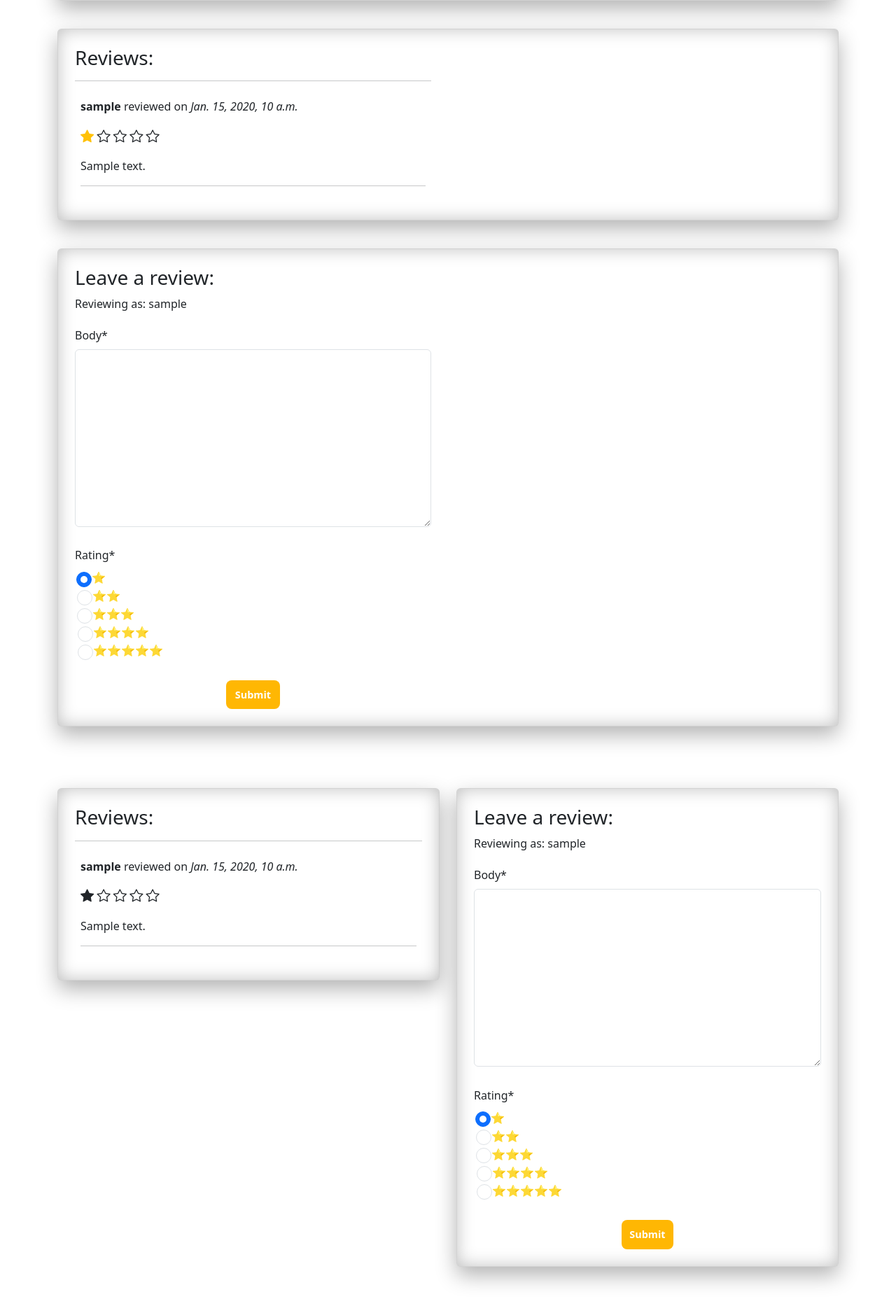
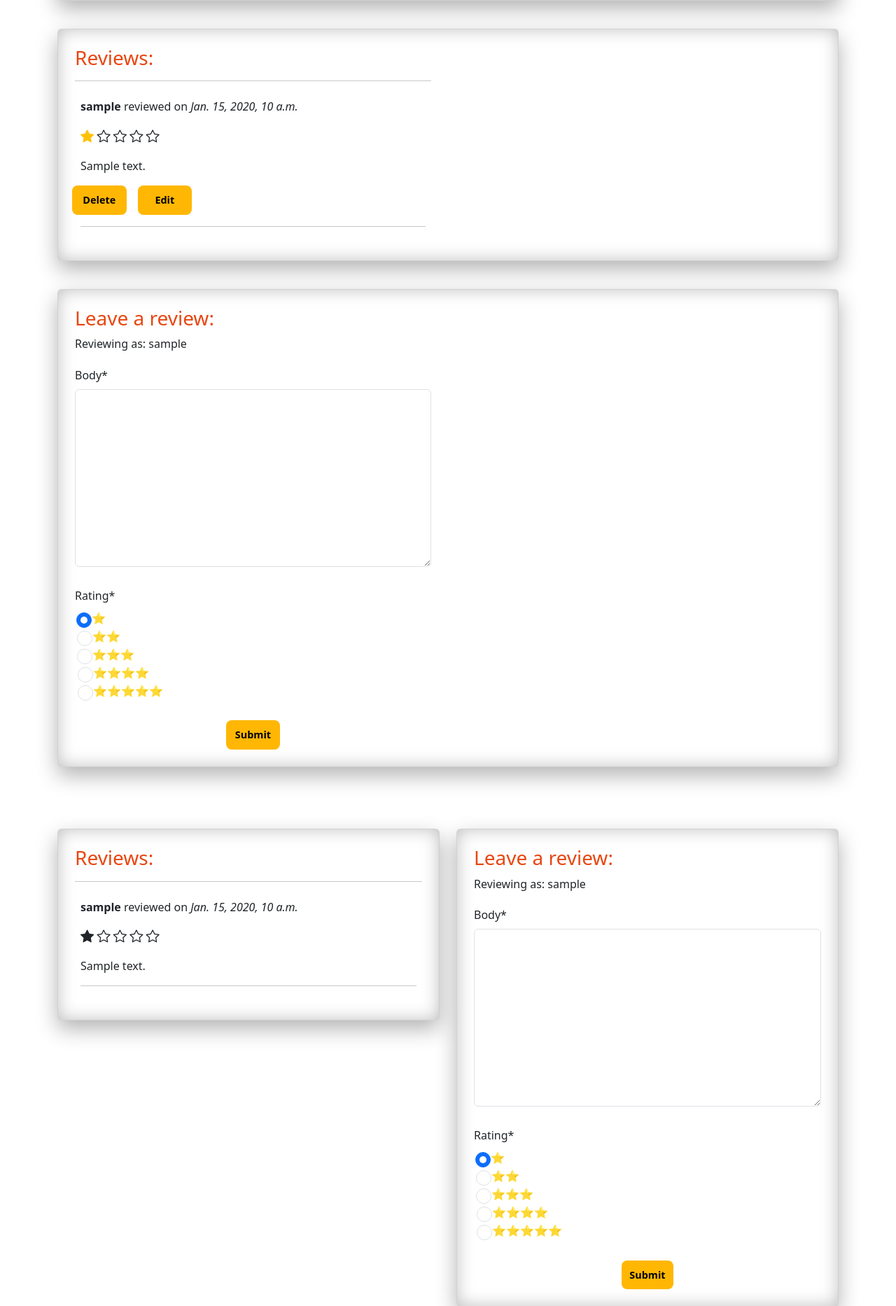
Before and after one commit to PrajaktaSarnaik/flavour-on-fire, a Django app: a page that uses templates/base.html in a window 1280 px wide. Shown: the part 745-2611 px from the top of the page at 70% size. Run offline with Django 5.2, Linux system fonts and the light colour scheme; a user stored in the database is signed in; tables that the repository leaves empty hold one stand-in row (values such as "Sample post"); some libraries are stand-ins or nearby versions.

Commit message:
Add comment edit and delete option

```diff
--- a/recipe/templates/recipe/index.html
+++ b/recipe/templates/recipe/index.html
@@ -194,4 +194,5 @@
 {% block script %}
 <script src="https://cdn.jsdelivr.net/npm/@popperjs/core@2.11.6/dist/umd/popper.min.js"></script>
 <script src="https://cdn.jsdelivr.net/npm/bootstrap@5.3.0-alpha1/dist/js/bootstrap.bundle.min.js"></script>
+<script src="{% static 'js/comments.js' %}"></script>
 {% endblock %}
--- a/recipe/templates/recipe/recipe_detail.html
+++ b/recipe/templates/recipe/recipe_detail.html
@@ -27,7 +27,8 @@
                                 <!-- Recipe title goes in these h1 tags -->
                                 <h1 class="recipe-title">{{ recipe.recipe_title }}</h1>
                                 <p><strong class="text-secondary">
-                                       <a href="#reviews" class="text-decoration-none text-warning"> <i class="bi bi-chat" ></i> {{ comment_count }}</a>
+                                        <a href="#reviews" class="text-decoration-none text-warning"> <i
+                                                class="bi bi-chat"></i> {{ comment_count }}</a>
                                     </strong></p>
                                 <hr>
                                 <!-- Introduction Section -->
@@ -93,16 +94,19 @@
                                             This comment is awaiting approval
                                         </p>
                                         {% endif %}
+                                        {% if user.is_authenticated and comment.author == user %}
+                                        <div class="row gap-3">
+                                            <button class="btn btn-delete" comment_id="{{ comment.id }}">Delete</button>
+
+                                            <button class="btn btn-edit" comment_id="{{ comment.id }}">Edit</button>
+                                        </div>
+                                        {% endif %}
                                         <hr>
-
                                 </div>
-
-
                             </div>
                             <!-- Our for loop ends here -->
                             {% endfor %}
                         </div>
-
                     </div>
                 </div>
             </div>
@@ -110,6 +114,27 @@
     </div>
 </div>
 
+
+<!-- Delete confirmation modal -->
+<div class="modal fade" id="deleteModal" tabindex="-1" aria-labelledby="deleteModalLabel" aria-hidden="true">
+    <div class="modal-dialog">
+        <div class="modal-content card">
+            <div class="modal-header">
+                <h5 class="modal-title" id="deleteModalLabel">Delete comment?</h5>
+                <button type="button" class="btn-close" data-bs-dismiss="modal" aria-label="Close"></button>
+            </div>
+            <div class="modal-body">
+                Are you sure you want to delete your comment?
+                This action cannot be undone.
+            </div>
+            <div class="modal-footer">
+                <button type="button" class="btn btn-secondary" data-bs-dismiss="modal">Close</button>
+                <a id="deleteConfirm" href="#" class="btn
+          btn-danger">Delete</a>
+            </div>
+        </div>
+    </div>
+</div>
 
 <!-- Creating New Comments -->
 <div class="container">
@@ -149,12 +174,13 @@
                     <h3>Reviews:</h3>
                     <hr>
                     {% for comment in comments %}
-                    <div class="p-2 comments {% if not comment.approved and comment.author == user %} faded{% elif not comment.approved %} d-none{% endif %}">
-                        <p class="font-weight-bold"><b>{{ comment.author }}</b> reviewed on <span class="font-weight-normal"><i>{{ comment.created_on }}</i></span></p>
+                    <div
+                        class="p-2 comments {% if not comment.approved and comment.author == user %} faded{% elif not comment.approved %} d-none{% endif %}">
+                        <p class="font-weight-bold"><b>{{ comment.author }}</b> reviewed on <span
+                                class="font-weight-normal"><i>{{ comment.created_on }}</i></span></p>
                         <div class="rating">
                             {% for i in "12345" %}
-                            {% if i|add:"0" <= comment.rating %}
-                            <i class="bi bi-star-fill"></i>
+                            {% if i|add:"0" <= comment.rating %} <i class="bi bi-star-fill"></i>
                                 {% else %}
                                 <i class="bi bi-star"></i>
                                 {% endif %}
@@ -165,6 +191,7 @@
                         {% if not comment.approved and comment.author == user %}
                         <p class="approval">This comment is awaiting approval</p>
                         {% endif %}
+
                     </div>
                     {% endfor %}
                 </div>
@@ -199,4 +226,5 @@
 <script src="https://cdn.jsdelivr.net/npm/bootstrap@5.3.3/dist/js/bootstrap.bundle.min.js"
     integrity="sha384-YvpcrYf0tY3lHB60NNkmXc5s9fDVZLESaAA55NDzOxhy9GkcIdslK1eN7N6jIeHz"
     crossorigin="anonymous"></script>
+<script src="{% static 'js/comments.js' %}"></script>
 {% endblock %}
--- a/recipe/urls.py
+++ b/recipe/urls.py
@@ -6,5 +6,9 @@ urlpatterns = [
     path('', views.RecipeList.as_view(), name='home'),
     path('chef-special/', views.chef_special, name='chef_special'),
     path('<slug:slug>/', views.recipe_detail, name='recipe_detail'),
+    path('<slug:slug>/edit_comment/<int:comment_id>',
+         views.comment_edit, name='comment_edit'),
+    path('<slug:slug>/delete_comment/<int:comment_id>',
+         views.comment_delete, name='comment_delete'),
 
 ]
--- a/recipe/views.py
+++ b/recipe/views.py
@@ -1,4 +1,4 @@
-from django.shortcuts import render, get_object_or_404, redirect
+from django.shortcuts import render, get_object_or_404, redirect, reverse
 from django.contrib.auth.decorators import login_required
 from django.views import generic
 from django.contrib import messages
@@ -78,7 +78,6 @@ def recipe_detail(request, slug):
                 'Comment submitted and awaiting approval'
             )
 
-
     comment_form = CommentForm()
 
     return render(
@@ -91,3 +90,43 @@ def recipe_detail(request, slug):
             "comment_form": comment_form,
         }
     )
+
+
+def comment_edit(request, slug, comment_id):
+    """
+    view to edit comments
+    """
+    if request.method == "POST":
+
+        queryset = Recipe.objects.filter(status=1)
+        recipe = get_object_or_404(queryset, slug=slug)
+        comment = get_object_or_404(Comment, pk=comment_id)
+        comment_form = CommentForm(data=request.POST, instance=comment)
+
+        if comment_form.is_valid() and comment.author == request.user:
+            comment = comment_form.save(commit=False)
+            comment.recipe = recipe
+            comment.approved = False
+            comment.save()
+            messages.add_message(request, messages.SUCCESS, 'Comment Updated!')
+        else:
+            messages.add_message(request, messages.ERROR, 'Error updating comment!')
+
+    return HttpResponseRedirect(reverse('recipe_detail', args=[slug]))
+
+
+def comment_delete(request, slug, comment_id):
+    """
+    view to delete comment
+    """
+    queryset = Recipe.objects.filter(status=1)
+    recipe = get_object_or_404(queryset, slug=slug)
+    comment = get_object_or_404(Comment, pk=comment_id)
+
+    if comment.author == request.user:
+        comment.delete()
+        messages.add_message(request, messages.SUCCESS, 'Comment deleted!')
+    else:
+        messages.add_message(request, messages.ERROR, 'You can only delete your own comments!')
+
+    return HttpResponseRedirect(reverse('recipe_detail', args=[slug]))
--- a/static/css/style.css
+++ b/static/css/style.css
@@ -2,6 +2,10 @@ html,
 body {
     min-height: 100vh;
     scroll-behavior: smooth;
+}
+
+h5,h3{
+    color: #E84610;
 }
 
 .alert-info{
@@ -190,7 +194,7 @@ body {
 
 .custom-card h3 {
     color: #E84610; /* Sign-in heading color */
-    font-size: 2.3rem; /* Smaller heading */
+    font-size: 1.8rem; /* Smaller heading */
     font-weight: bold;
     margin-bottom: 1rem;
 }
@@ -216,9 +220,11 @@ input:focus, textarea:focus {
 /* Submit Button */
 .btn-signin,
 .btn-signup,
-.btn-signout {
+.btn-signout,
+.btn-edit,
+.btn-delete {
     background-color: #ffb703; /* Button color */
-    color: white;
+    color: black;
     border: none;
     padding: 10px 5px; /* Reduced padding */
     font-size: 0.9rem; /* Smaller font size */
@@ -227,12 +233,19 @@ input:focus, textarea:focus {
     width: 15%;
     transition: background-color 0.3s ease;
     display: block; /* Make the button a block element */
+
+}
+.btn-signin,
+.btn-signup,
+.btn-signout{
     margin: 0 auto; /* Center the button horizontally */
 }
 
 .btn-signin:hover,
 .btn-signup:hover,
-.btn-signout:hover {
+.btn-signout:hover,
+.btn-edit:hover,
+.btn-delete:hover {
     background-color: #111111; /* Darker hover effect */
     color: #fff;
 
@@ -240,10 +253,14 @@ input:focus, textarea:focus {
 /* Adding a subtle shadow to the button on hover */
 .btn-signin:focus,
 .btn-signup:focus,
-.btn-signout:focus{
+.btn-signout:focus,
+.btn-edit:focus,
+.btn-delete:focus {
     outline: none;
     box-shadow: 0 0 10px rgba(255, 183, 3, 0.7);
 }
+
+
 
 /* Additional spacing and layout adjustments for the form */
 form {
@@ -281,6 +298,7 @@ ul.errorlist li {
 
 /************ Cards ************/
 /* Card shadow effect */
+
 .recipe-entry:nth-child(3n+1),
 .card{
     box-shadow: inset 0 0 15px rgba(0, 0, 0, 0.15), 0 6px 18px rgba(0, 0, 0, 0.1);
@@ -339,6 +357,7 @@ p.approval {
 }
 
 .footer h5 {
+    color: #ffb703;
     font-weight: 600;
     margin-bottom: 0.3rem;
 }
--- /dev/null
+++ b/static/js/comments.js
@@ -0,0 +1,48 @@
+console.log("comments.js loaded");
+
+const editButtons = document.getElementsByClassName("btn-edit");
+const commentText = document.getElementById("id_body");
+const commentForm = document.getElementById("commentForm");
+const submitButton = document.getElementById("submitButton");
+
+const deleteModal = new bootstrap.Modal(document.getElementById("deleteModal"));
+const deleteButtons = document.getElementsByClassName("btn-delete");
+const deleteConfirm = document.getElementById("deleteConfirm");
+
+/**
+* Initializes edit functionality for the provided edit buttons.
+*
+* For each button in the `editButtons` collection:
+* - Retrieves the associated comment's ID upon click.
+* - Fetches the content of the corresponding comment.
+* - Populates the `commentText` input/textarea with the comment's content for editing.
+* - Updates the submit button's text to "Update".
+* - Sets the form's action attribute to the `edit_comment/{commentId}` endpoint.
+*/
+for (let button of editButtons) {
+  button.addEventListener("click", (e) => {
+    let commentId = e.target.getAttribute("comment_id");
+    let commentContent = document.getElementById(`comment${commentId}`).innerText;
+    commentText.value = commentContent;
+    submitButton.innerText = "Update";
+    commentForm.setAttribute("action", `edit_comment/${commentId}`);
+  });
+}
+
+/**
+* Initializes deletion functionality for the provided delete buttons.
+*
+* For each button in the `deleteButtons` collection:
+* - Retrieves the associated comment's ID upon click.
+* - Updates the `deleteConfirm` link's href to point to the
+* deletion endpoint for the specific comment.
+* - Displays a confirmation modal (`deleteModal`) to prompt
+* the user for confirmation before deletion.
+*/
+for (let button of deleteButtons) {
+    button.addEventListener("click", (e) => {
+      let commentId = e.target.getAttribute("comment_id");
+      deleteConfirm.href = `delete_comment/${commentId}`;
+      deleteModal.show();
+    });
+  }
--- a/templates/account/login.html
+++ b/templates/account/login.html
@@ -9,7 +9,7 @@
 <div class="container">
     <div class="row">
         <div class="col-md-8 mt-3 offset-md-2">
-            <div class="card p-4 -card">
+            <div class="card p-4 custom-card">
                 <h3>{% trans "Sign In" %}</h3><hr>
 
                 <p>{% blocktrans %}Welcome back to Flavour On Fire. To leave a comment or like a post, please log in. If
--- a/templates/account/logout.html
+++ b/templates/account/logout.html
@@ -9,7 +9,7 @@
 <div class="container">
   <div class="row">
       <div class="col-md-8 mt-3 offset-md-2">
-          <div class="card p-4 -card">
+          <div class="card p-4 custom-card">
       <h3>{% trans "Sign Out" %}</h3><hr>
 
       <p>{% trans 'Are you sure you want to sign out?' %}</p>
--- a/templates/base.html
+++ b/templates/base.html
@@ -37,7 +37,7 @@
                 <a class="nav-item nav-link fs-4 px-5" href="{% url 'chef_special' %}"><strong>Chef's special</strong></a>
             </div>
             <a class="navbar-brand mx-auto logo-container" href="{% url 'home' %}">
-                <img src="{% static 'images\logo8.png' %}" alt="Logo" class="logo">
+                <img src="{% static 'images/logo8.png' %}" alt="Logo" class="logo">
             </a>
             <div class="navbar-nav ml-auto nav-right">
                 <a class="nav-item nav-link fs-4 px-5" href="#"><strong>Authors</strong></a>
@@ -112,14 +112,9 @@
     <script src="https://code.jquery.com/jquery-3.5.1.slim.min.js"></script>
     <script src="https://cdn.jsdelivr.net/npm/@popperjs/core@2.5.4/dist/umd/popper.min.js"></script>
     <script src="https://cdn.jsdelivr.net/npm/bootstrap@5.3.3/dist/js/bootstrap.bundle.min.js" integrity="sha384-YvpcrYf0tY3lHB60NNkmXc5s9fDVZLESaAA55NDzOxhy9GkcIdslK1eN7N6jIeHz" crossorigin="anonymous"></script>
+    <script src="{% static 'js/comments.js' %}"></script>
     {% endblock %}
     </main>
-
-
-    <script src="https://cdn.jsdelivr.net/npm/bootstrap@5.0.1/dist/js/bootstrap.bundle.min.js"
-        integrity="sha384-gtEjrD/SeCtmISkJkNUaaKMoLD0//ElJ19smozuHV6z3Iehds+3Ulb9Bn9Plx0x4" crossorigin="anonymous">
-        </script>
-    <script src="{% static 'js/script.js' %}"></script>
     {% block extras %}
     {% endblock %}
 </body>
```
Also changed, not shown: 1 other file. Lines whose indentation alone changed are shown as unchanged.
